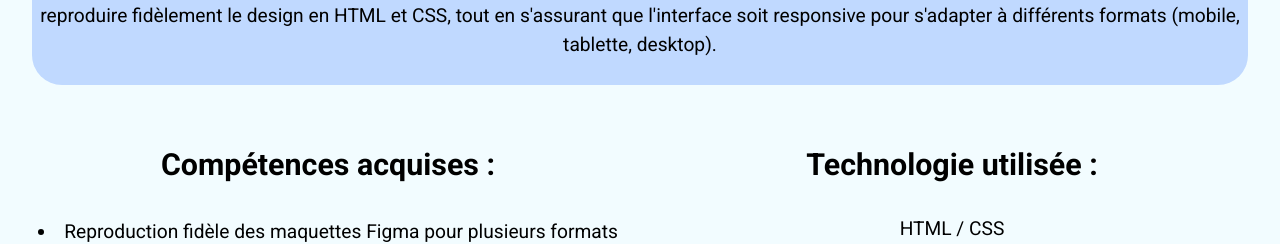
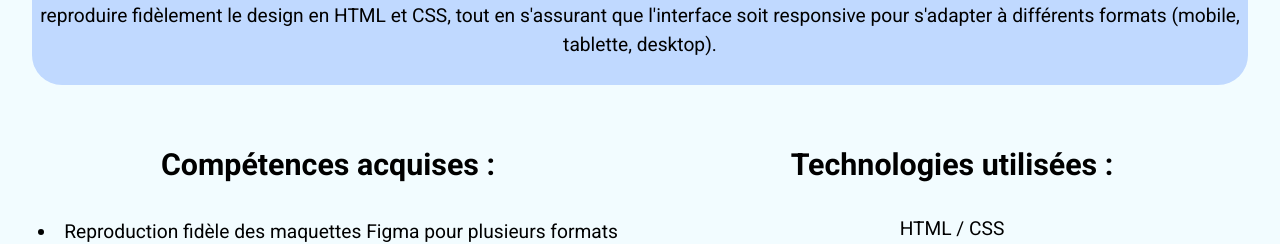
Before and after one commit to Emmaplt/mon-portfolio, a React (Create React App) app: page /projects/1 in a window 1280 px wide. Shown: the part 953-1197 px from the top of the page. Built offline with nearby package versions, Linux system fonts and the light colour scheme; a web font is replaced by a local one.

Commit message:
deploiement sur github page

```diff
--- a/src/components/ProjectDetail/projectdetail.js
+++ b/src/components/ProjectDetail/projectdetail.js
@@ -3,7 +3,7 @@ import { useParams, useNavigate } from "react-router-dom";
 import projects from "../../data/projectsData";
 import { FontAwesomeIcon } from "@fortawesome/react-fontawesome";
 import { faChevronLeft, faChevronRight, faHome } from "@fortawesome/free-solid-svg-icons";
-import { faGithub} from '@fortawesome/free-brands-svg-icons';
+import { faGithub } from '@fortawesome/free-brands-svg-icons';
 import "./projectdetail.scss";
 
 const ProjectDetail = () => {
@@ -91,8 +91,10 @@ const ProjectDetail = () => {
               />
             )}
           </div>
+
+
           <div className="details-column">
-            <h3>Technologie utilisée :</h3>
+            <h3>Technologies utilisées :</h3>
             <p>{project.technologie}</p>
             <img src={project.illustration1} alt={`Illustration du projet ${project.title}`} />
           </div>
```
Also changed, not shown: package.json (+5 -3 lines), 1 other file (tests, documents, lock files or other folders). Lines whose indentation alone changed are shown as unchanged.
